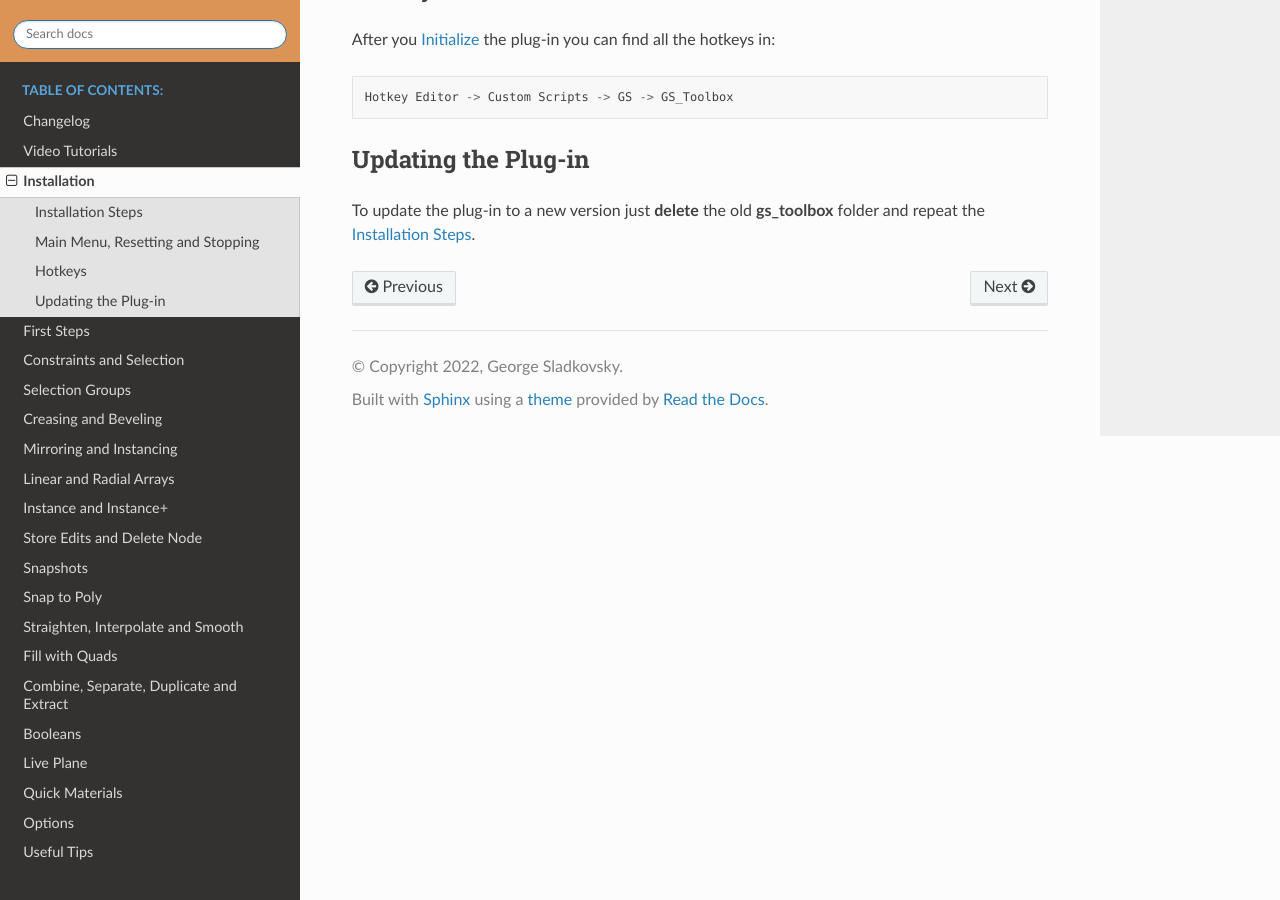
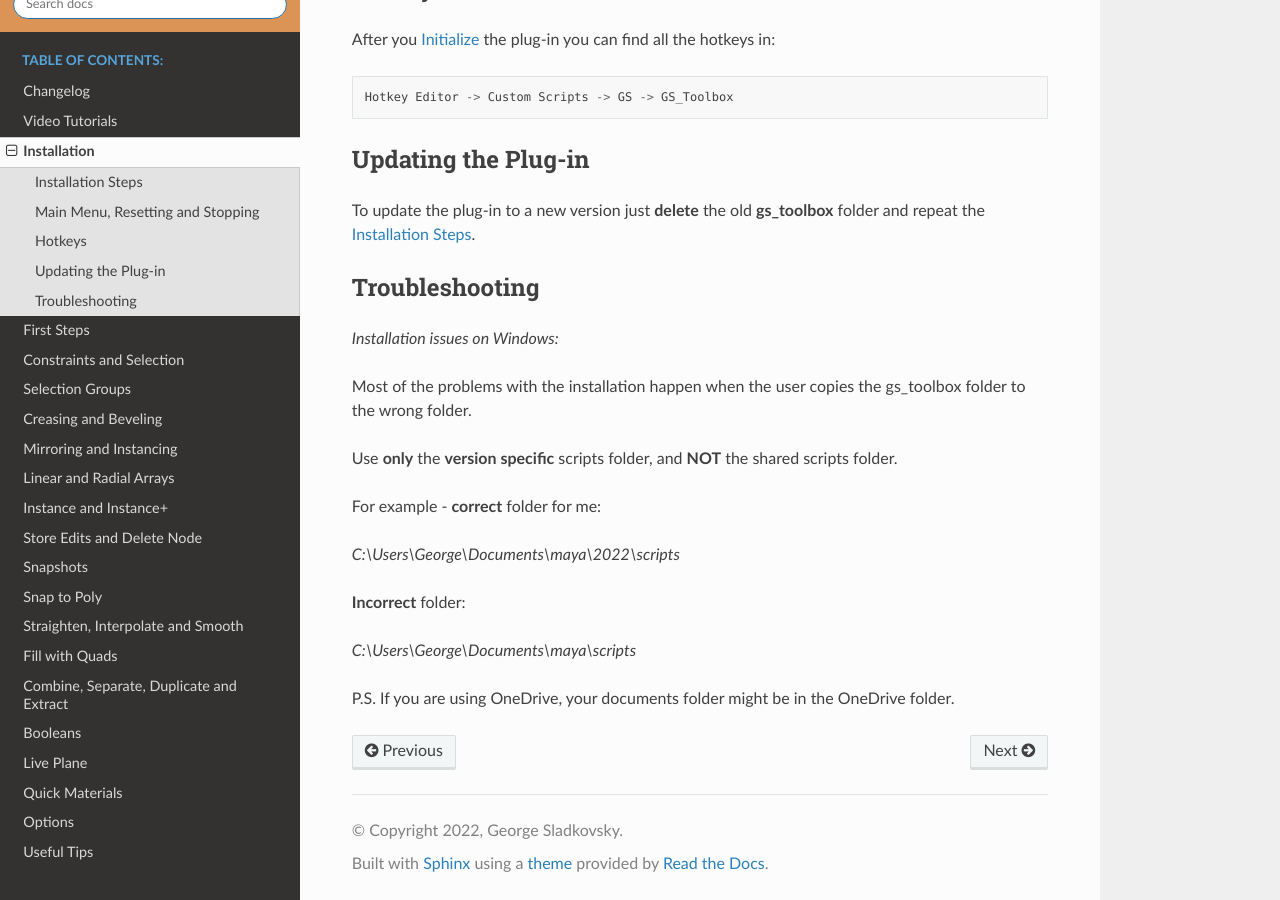
Before and after one commit to Video-Nomad/gs-toolbox-docs, a Sphinx documentation site: the page built from docs/source/installation.rst, in a window 1280 px wide and 900 px high, scrolled down 1985 px. Built offline with Sphinx 7.4.7 and the Read the Docs theme 2.0.0, drawn with Linux system fonts in a browser that asks for light colours; pages that are not in the unit, such as notebooks, are missing from menus.

Commit message:
added troubleshooting section

```diff
--- a/docs/source/installation.rst
+++ b/docs/source/installation.rst
@@ -93,3 +93,22 @@ Updating the Plug-in
 ^^^^^^^^^^^^^^^^^^^^
 
 To update the plug-in to a new version just **delete** the old **gs_toolbox** folder and repeat the `Installation Steps`_.
+
+Troubleshooting
+^^^^^^^^^^^^^^^
+
+*Installation issues on Windows:*
+
+Most of the problems with the installation happen when the user copies the gs_toolbox folder to the wrong folder.
+
+Use **only** the **version specific** scripts folder, and **NOT** the shared scripts folder.
+
+For example - **correct** folder for me:
+
+*C:\\Users\\George\\Documents\\maya\\2022\\scripts*
+
+**Incorrect** folder:
+
+*C:\\Users\\George\\Documents\\maya\\scripts*
+
+P.S. If you are using OneDrive, your documents folder might be in the OneDrive folder.
```
